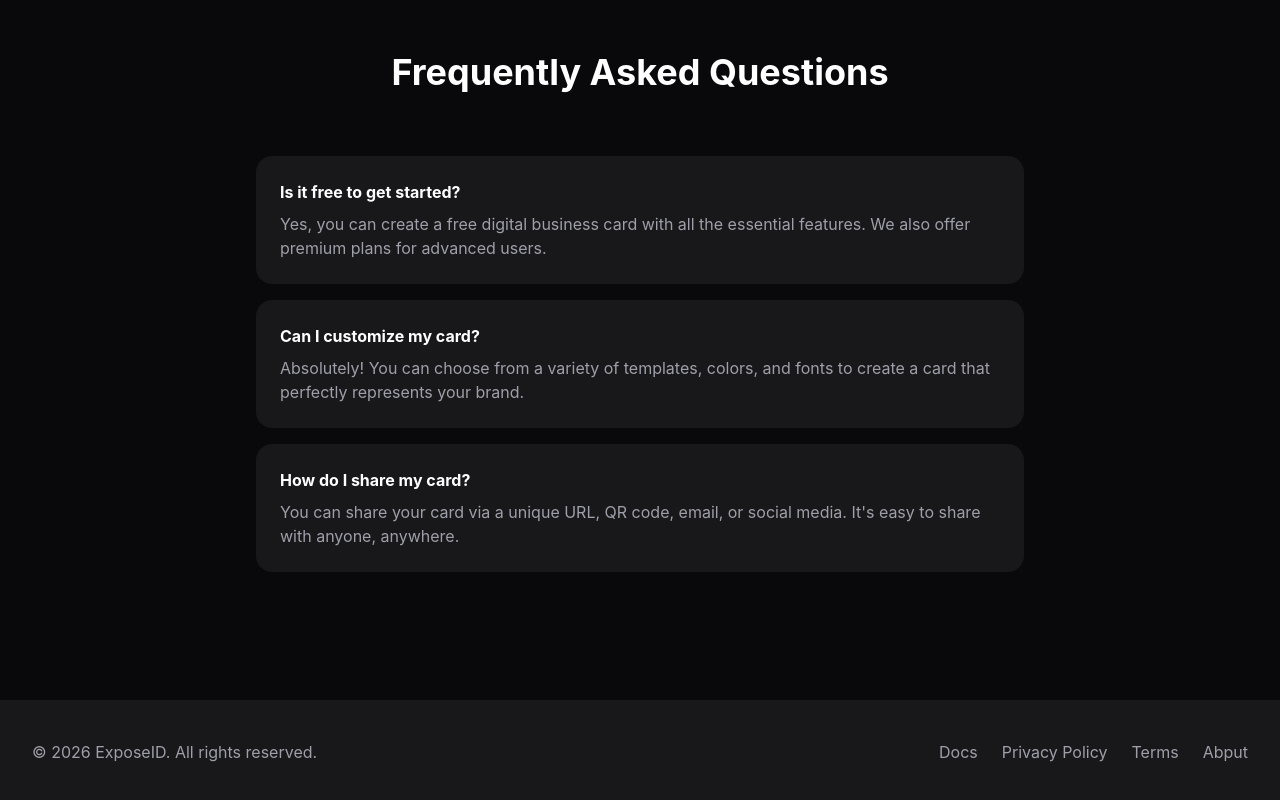
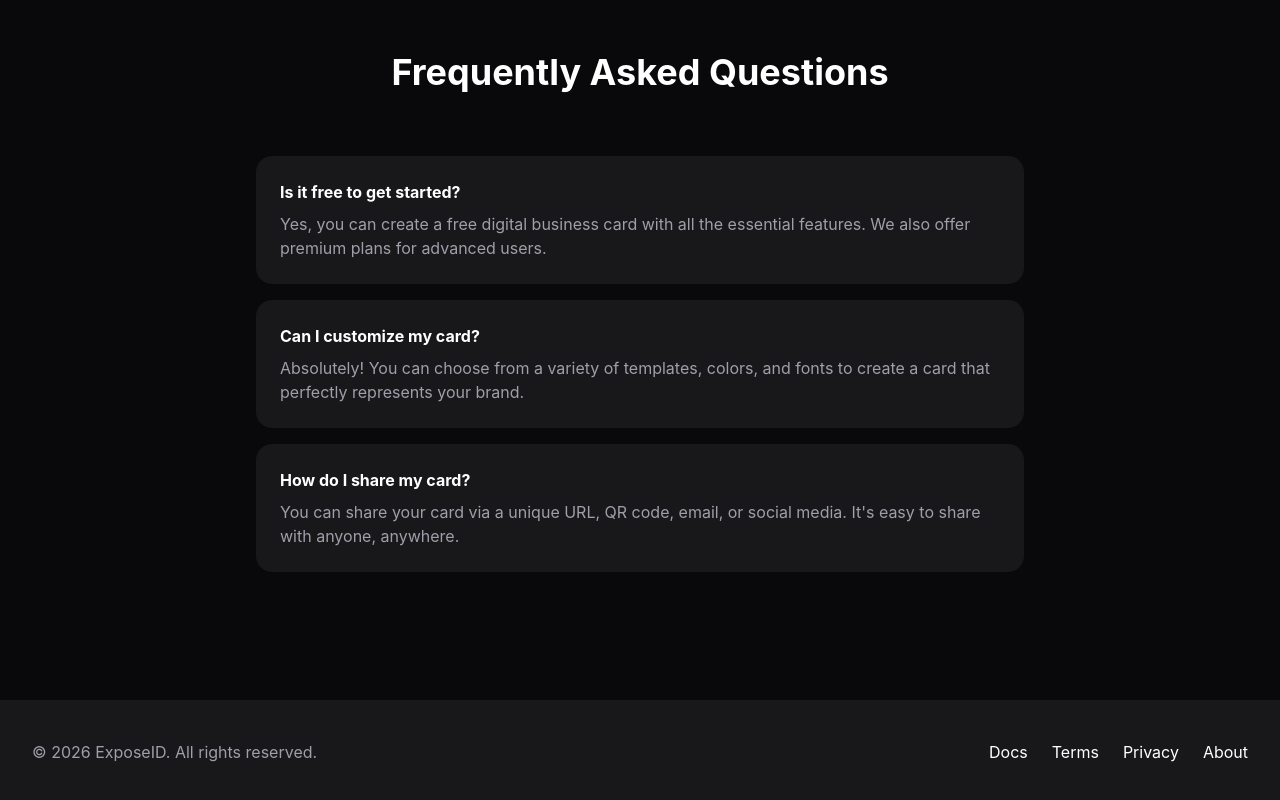
Before and after one commit to ishakibul186-sketch/ExposeID, a React (Vite) app: page / in a window 1280 px wide. Shown: the part 3069-3869 px from the top of the page. Built offline with nearby package versions, Linux system fonts and the light colour scheme; no server answers; the database is empty.

Commit message:
Update LandingPage.tsx

```diff
--- a/src/pages/LandingPage.tsx
+++ b/src/pages/LandingPage.tsx
@@ -172,10 +172,10 @@ export default function LandingPage() {
         <div className="container mx-auto px-4 sm:px-6 lg:px-8 flex flex-col sm:flex-row items-center justify-between">
           <p className="text-zinc-400">&copy; 2026 ExposeID. All rights reserved.</p>
           <div className="flex items-center gap-6 mt-4 sm:mt-0">
-            <Link to="/docs" className="text-zinc-400 hover:text-white transition-colors duration-300">Docs</Link>
-            <Link to="/privacy" className="text-zinc-400 hover:text-white transition-colors duration-300">Privacy Policy</Link>
-            <Link to="/terms" className="text-zinc-400 hover:text-white transition-colors duration-300">Terms</Link>
-            <Link to="/about" className="text-zinc-400 hover:text-white transition-colors duration-300">Abput</Link>
+            <a href="/docs">Docs</a>
+            <a href="/terms">Terms</a>
+            <a href="/privacy">Privacy</a>
+            <a href="/about">About</a>
           </div>
         </div>
       </footer>
```
